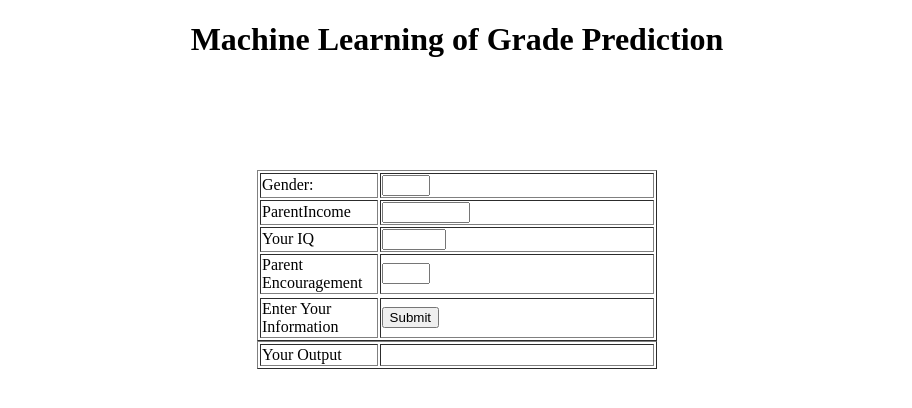
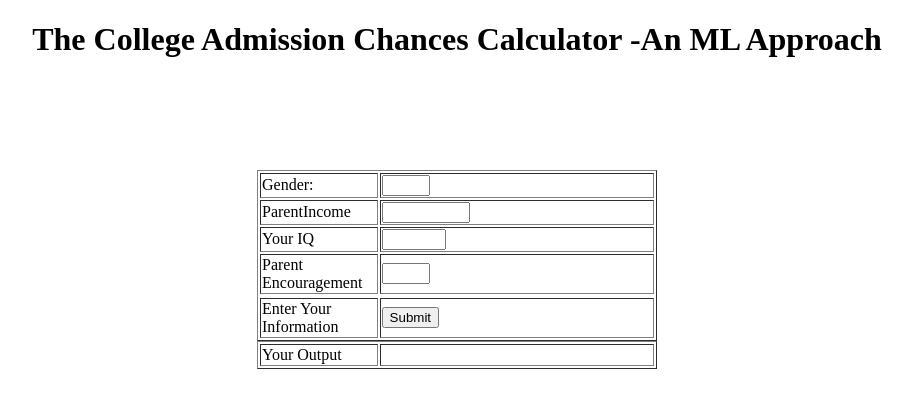
Before and after one commit to kykhoo/7353Group, a Flask app: page / in a window 1280 px wide. Shown: the top 408 px of the page, without its empty margins (183-1095 px from the left). Run offline with Flask 2, Linux system fonts and the light colour scheme.

Commit message:
Update index.html

```diff
--- a/app/templates/index.html
+++ b/app/templates/index.html
@@ -10,7 +10,7 @@
   <form method="POST">
 
     <form>
-      <h1>Machine Learning of Grade Prediction</h1>
+      <h1>The College Admission Chances Calculator -An ML Approach</h1>
 <br><br>
     <table border="1" width="400">
     <tr>
```
